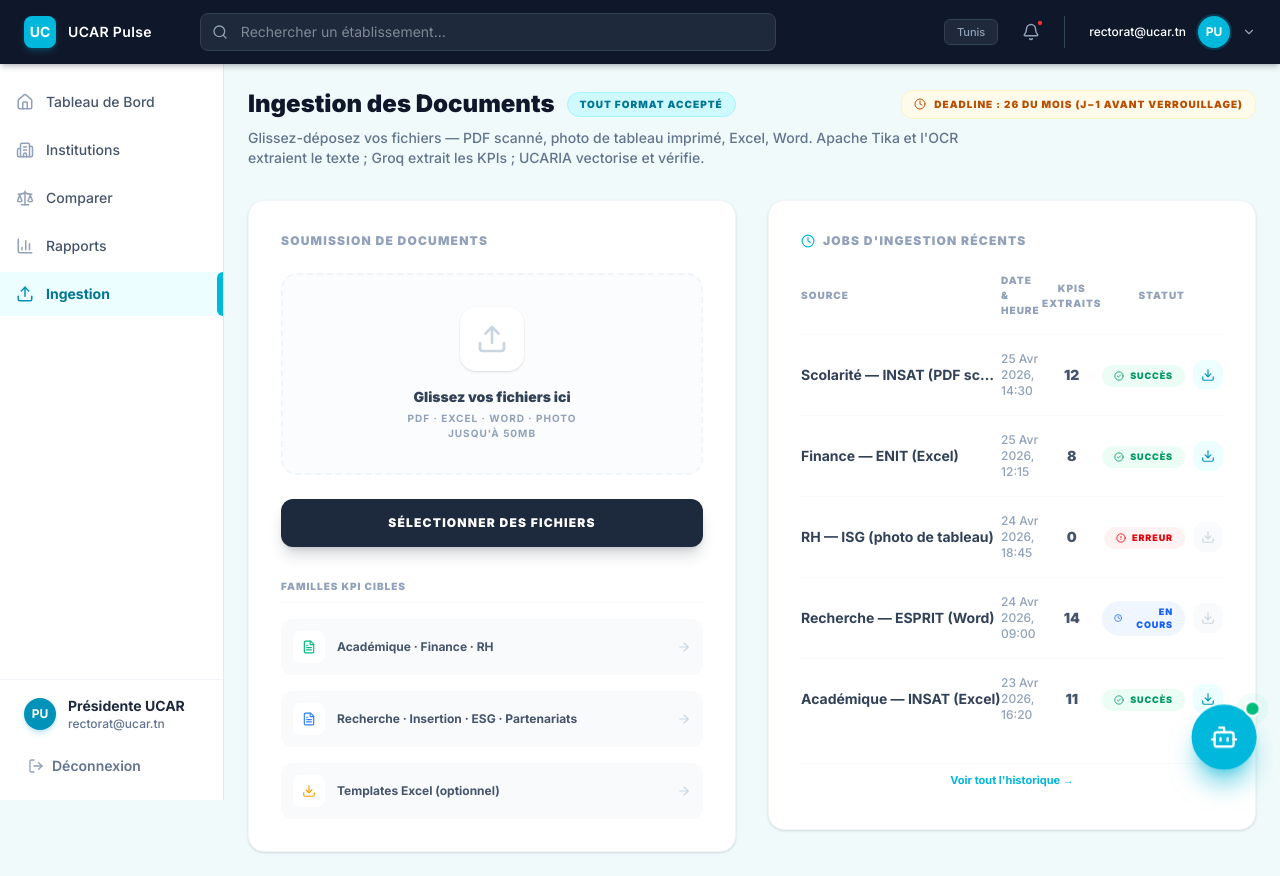
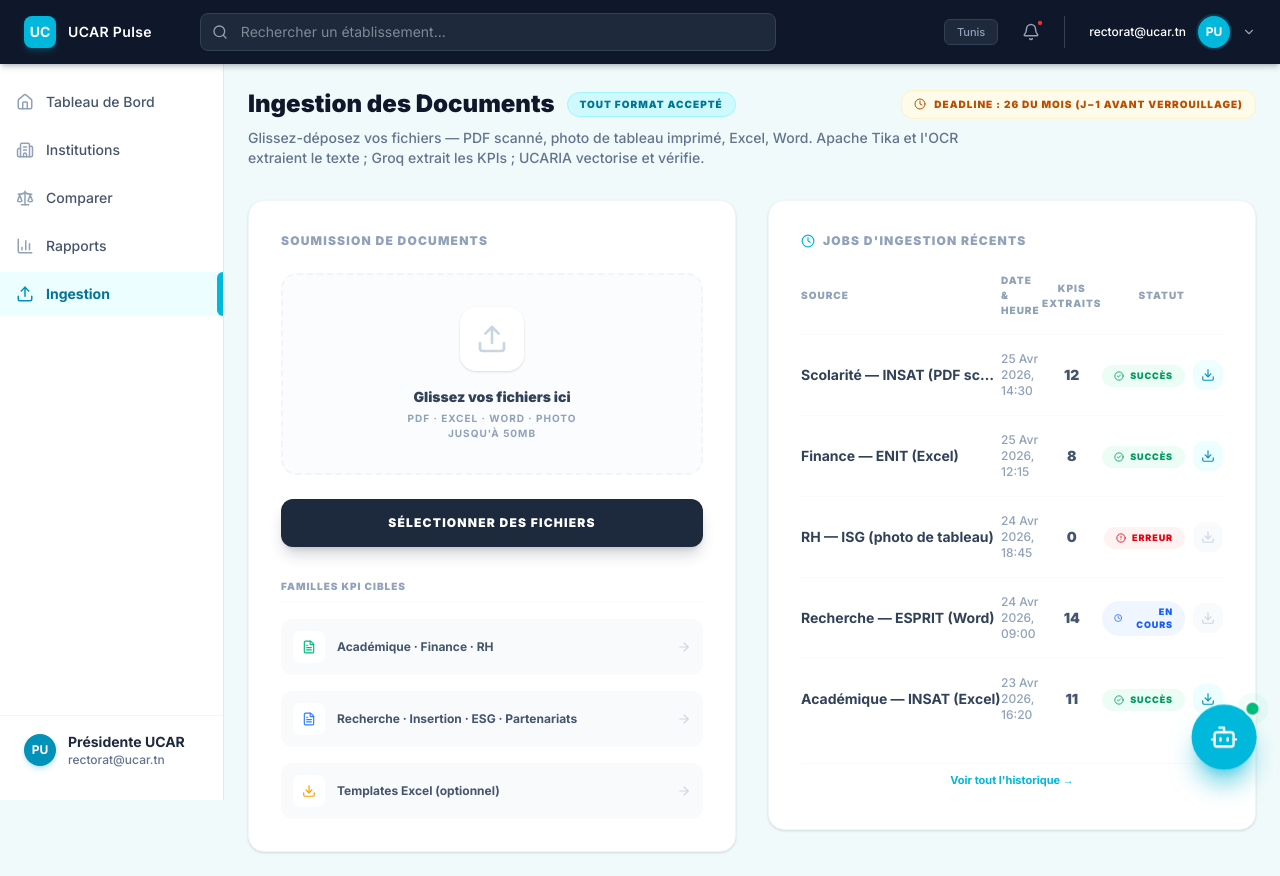
Before and after one commit to yassinebouteraa/ucar, a Next.js app: page /dashboard/data-integration in a window 1280 px wide. Built offline with nearby package versions, Linux system fonts and the light colour scheme.

Commit message:
feat: landing page redesign and bug fixes

```diff
--- a/src/app/page.tsx
+++ b/src/app/page.tsx
@@ -11,14 +11,14 @@ export default function LandingPage() {
       opacity: 1,
       transition: { staggerChildren: 0.2, delayChildren: 0.1 }
     }
-  };
+  } as const;
 
   const itemVariants = {
     hidden: { opacity: 0, y: 30 },
     visible: {
       opacity: 1,
       y: 0,
-      transition: { type: "spring", stiffness: 50, damping: 20 }
+      transition: { type: "spring" as const, stiffness: 50, damping: 20 }
     }
   };
 
@@ -27,7 +27,7 @@ export default function LandingPage() {
     visible: {
       opacity: 1,
       scale: 1,
-      transition: { type: "spring", stiffness: 40, damping: 20, duration: 1 }
+      transition: { type: "spring" as const, stiffness: 40, damping: 20, duration: 1 }
     }
   };
 
@@ -160,14 +160,17 @@ export default function LandingPage() {
               </svg>
             </motion.div>
 
-            {/* Main Portrait Image */}
-            <motion.img
+            {/* Main Hero Video */}
+            <motion.video
               initial={{ opacity: 0, y: 100 }}
               animate={{ opacity: 1, y: 0 }}
               transition={{ type: "spring", stiffness: 40, damping: 20, delay: 0.2 }}
-              src="https://images.unsplash.com/photo-1573496359142-b8d87734a5a2?auto=format&fit=crop&q=80&w=800"
-              alt="Professional Manager"
-              className="relative z-10 w-[380px] h-[550px] object-cover rounded-full border-[12px] border-[#FAFCFC] shadow-2xl"
+              src="/page vid.mp4"
+              autoPlay
+              loop
+              muted
+              playsInline
+              className="relative z-10 w-[480px] h-auto object-contain rounded-[60px]"
             />
 
             {/* Floating Badge */}
--- a/src/components/Sidebar.tsx
+++ b/src/components/Sidebar.tsx
@@ -8,7 +8,6 @@ import {
   Scale,
   BarChart3,
   Upload,
-  LogOut,
 } from 'lucide-react'
 import { clsx, type ClassValue } from 'clsx'
 import { twMerge } from 'tailwind-merge'
@@ -42,7 +41,7 @@ export default function Sidebar() {
 
   const itemVariants = {
     hidden: { opacity: 0, x: -20 },
-    show: { opacity: 1, x: 0, transition: { type: "spring", stiffness: 70 } }
+    show: { opacity: 1, x: 0, transition: { type: "spring" as const, stiffness: 70 } }
   }
 
   return (
@@ -108,15 +107,6 @@ export default function Sidebar() {
             <span className="text-xs font-medium text-slate-500">rectorat@ucar.tn</span>
           </div>
         </div>
-        <Link
-          href="/login"
-          className="flex items-center gap-2 px-3 py-2 text-slate-500 hover:text-red-600 hover:bg-red-50 rounded-lg transition-colors w-full font-semibold group"
-        >
-          <motion.div whileHover={{ x: -3 }} className="text-slate-400 group-hover:text-red-500">
-            <LogOut size={16} />
-          </motion.div>
-          <span className="text-sm">Déconnexion</span>
-        </Link>
       </motion.div>
     </aside>
   )
```
Also changed, not shown: src/components/ui/signin-page.tsx (+7 -0 lines), .claude/settings.json, 1 other file (tests, documents, lock files or other folders).
